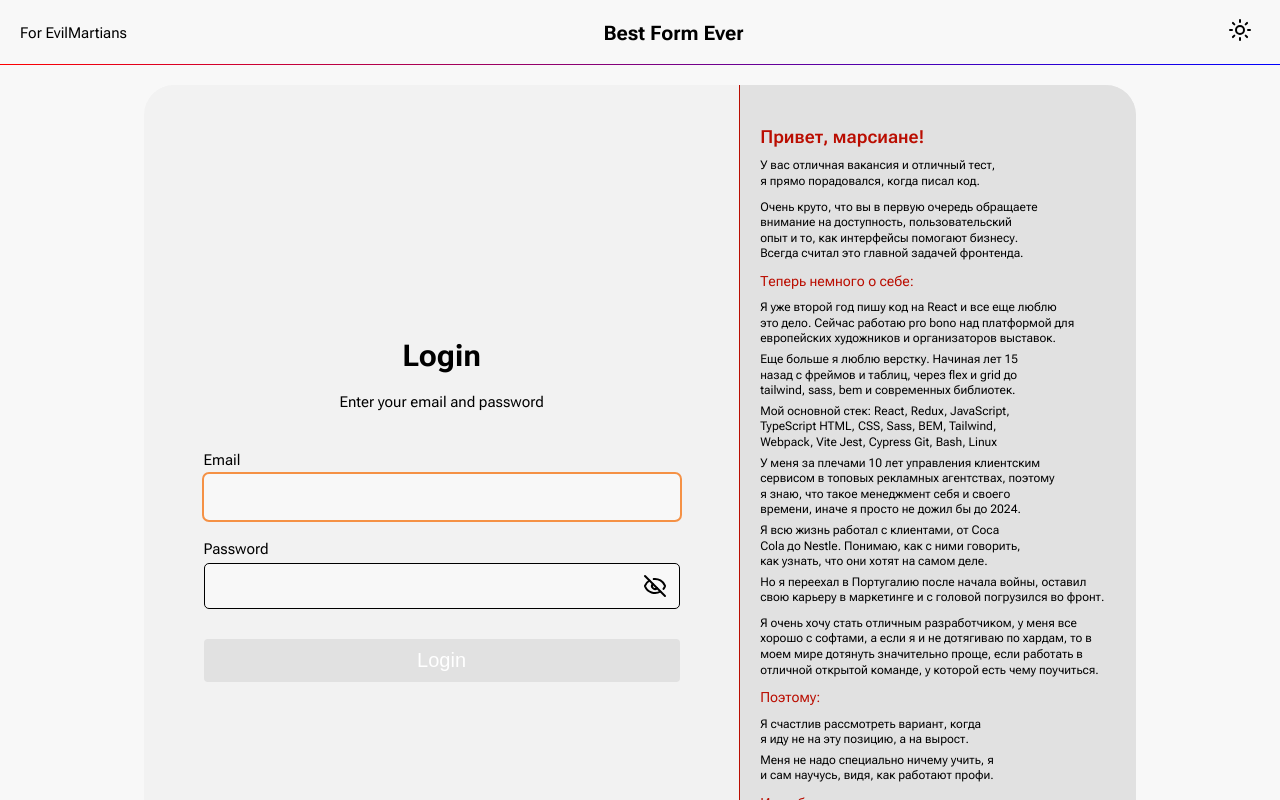
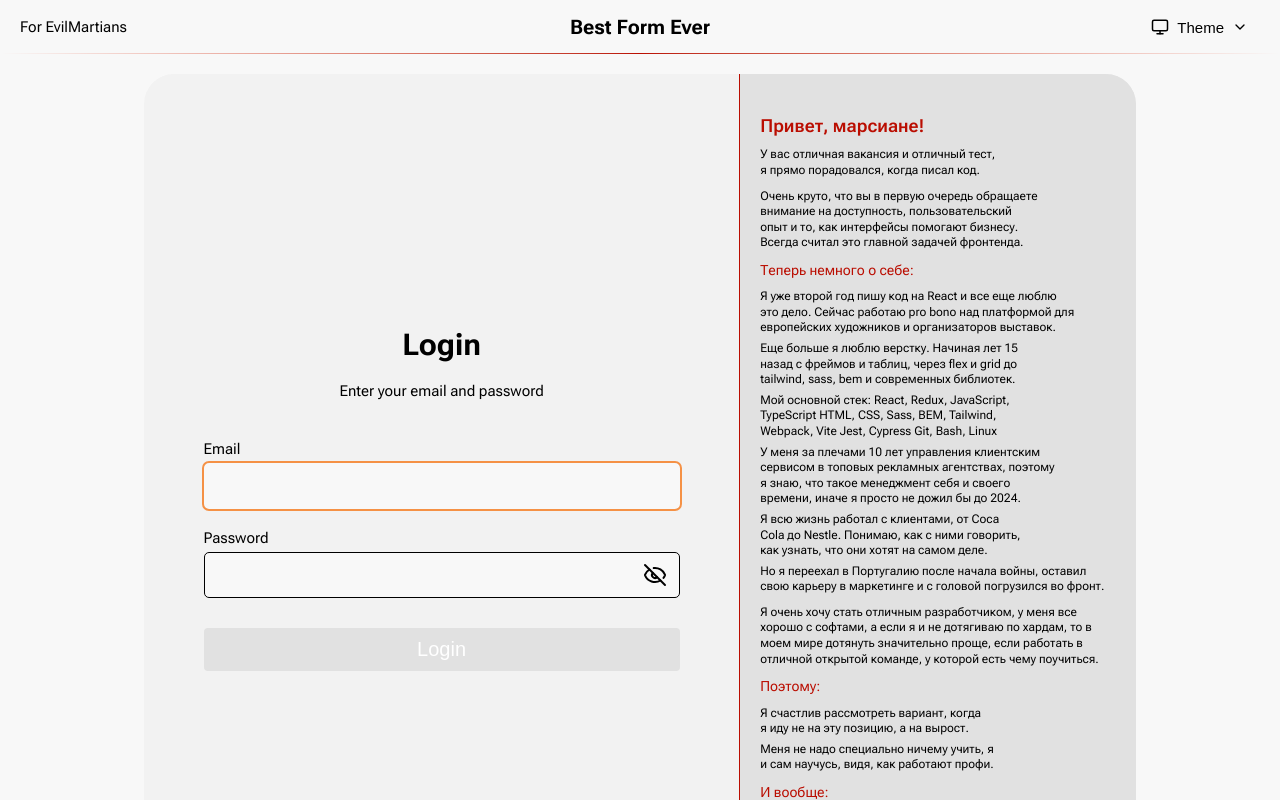
Before and after one commit to ddrigota/evil-martians-form, a Next.js app: page / in a window 1280 px wide. Shown: the top 800 px of the page. Built offline with nearby package versions, Linux system fonts and the light colour scheme.

Commit message:
rewrite themepicker for 3 option dropdown

```diff
--- a/src/components/Layout/Header/index.tsx
+++ b/src/components/Layout/Header/index.tsx
@@ -9,7 +9,7 @@ const Header = () => {
       <div className={styles.header__container}>
         <p className={styles.header__description}>For EvilMartians</p>
         <h1 className={styles.header__title}>Best Form Ever</h1>
-        <ThemePicker />
+        <ThemePicker className={styles.header__themePicker} />
       </div>
     </header>
   );
--- a/src/components/Layout/Header/styles.module.scss
+++ b/src/components/Layout/Header/styles.module.scss
@@ -9,7 +9,7 @@
     bottom: 0;
     width: 100%;
     height: 1px;
-    background: linear-gradient(90deg, #ff0000, #0000ff);
+    background: linear-gradient(90deg, var(--background), var(--accent), var(--background));
     speak-as: none;
     pointer-events: none;
   }
@@ -17,9 +17,9 @@
   &__container {
     margin: 0 auto;
     max-width: 1280px;
-    display: flex;
-    justify-content: space-between;
-    align-items: center;
+    display: grid;
+    grid-template-columns: repeat(3, 1fr);
+    place-items: center;
     position: relative;
   }
 
@@ -30,5 +30,10 @@
 
   &__description {
     font-size: clamp(0.6rem, 1.5vw, 1.5rem);
+    justify-self: start;
+  }
+
+  &__themePicker {
+    justify-self: end;
   }
 }
--- a/src/components/ui/ThemePicker/index.tsx
+++ b/src/components/ui/ThemePicker/index.tsx
@@ -1,55 +1,249 @@
 "use client";
 
 import { AnimatePresence, motion } from "framer-motion";
-import { Moon, Sun } from "lucide-react";
+import { Moon, Sun, Monitor, ChevronDown } from "lucide-react";
 import { useTheme } from "next-themes";
-import { useEffect, useState } from "react";
+import { useEffect, useState, useRef, KeyboardEvent as ReactKeyboardEvent, forwardRef, useCallback, useMemo } from "react";
 import Button from "@/components/ui/Button";
 import styles from "./styles.module.scss";
 
-export function ThemePicker() {
+type ThemeOption = "light" | "dark" | "system";
+
+interface ThemeOptionProps {
+  value: ThemeOption;
+  label: string;
+  icon: React.ReactNode;
+  isSelected: boolean;
+  onClick: () => void;
+  onKeyDown: (e: ReactKeyboardEvent<HTMLButtonElement>) => void;
+  tabIndex: number;
+}
+
+const ThemeOptionItem = forwardRef<HTMLButtonElement, ThemeOptionProps>(({
+  value,
+  label,
+  icon,
+  isSelected,
+  onClick,
+  onKeyDown,
+  tabIndex
+}, ref) => (
+  <button
+    ref={ref}
+    className={`${styles.themeOption} ${isSelected ? styles.selected : ''}`}
+    onClick={onClick}
+    onKeyDown={onKeyDown}
+    aria-selected={isSelected}
+    role="option"
+    id={`theme-option-${value}`}
+    tabIndex={tabIndex}>
+    <span className={styles.themeOptionIcon}>{icon}</span>
+    <span className={styles.themeOptionLabel}>{label}</span>
+  </button>
+));
+
+ThemeOptionItem.displayName = 'ThemeOptionItem';
+
+interface ThemePickerProps {
+  className?: string;
+}
+
+export function ThemePicker({ className }: ThemePickerProps) {
   const { setTheme, theme } = useTheme();
   const [mounted, setMounted] = useState(false);
+  const [isOpen, setIsOpen] = useState(false);
+  const [focusedIndex, setFocusedIndex] = useState(0);
+  const [announcement, setAnnouncement] = useState('');
+  const [wasOpen, setWasOpen] = useState(false);
+  const dropdownRef = useRef<HTMLDivElement>(null);
+  const optionRefs = useRef<(HTMLButtonElement | null)[]>([null, null, null]);
+  const toggleButtonRef = useRef<HTMLButtonElement>(null);
 
   useEffect(() => {
     setMounted(true);
   }, []);
 
-  const isDarkMode = theme === "dark";
+  useEffect(() => {
+    const handleClickOutside = (event: MouseEvent) => {
+      if (dropdownRef.current && !dropdownRef.current.contains(event.target as Node)) {
+        setIsOpen(false);
+      }
+    };
 
-  const toggleTheme = () => {
-    setTheme(isDarkMode ? "light" : "dark");
+    const handleKeyDown = (event: KeyboardEvent) => {
+      if (event.key === 'Escape') {
+        setIsOpen(false);
+      }
+    };
+
+    document.addEventListener('mousedown', handleClickOutside);
+    document.addEventListener('keydown', handleKeyDown);
+
+    return () => {
+      document.removeEventListener('mousedown', handleClickOutside);
+      document.removeEventListener('keydown', handleKeyDown);
+    };
+  }, []);
+
+  useEffect(() => {
+    if (isOpen) {
+      setWasOpen(true);
+    }
+
+    if (isOpen) {
+      const themeIndex = themeOptions.findIndex(option => option.value === theme);
+      setFocusedIndex(themeIndex >= 0 ? themeIndex : 0);
+
+      setTimeout(() => {
+        optionRefs.current[themeIndex >= 0 ? themeIndex : 0]?.focus();
+      }, 10);
+    } else if (!isOpen && wasOpen) {
+      toggleButtonRef.current?.focus();
+    }
+  }, [isOpen, theme, wasOpen]);
+
+  useEffect(() => {
+    if (announcement) {
+      const timer = setTimeout(() => {
+        setAnnouncement('');
+      }, 1000);
+      return () => clearTimeout(timer);
+    }
+  }, [announcement]);
+
+  const toggleDropdown = useCallback(() => {
+    setIsOpen(!isOpen);
+  }, [isOpen]);
+
+  const handleThemeChange = useCallback((newTheme: ThemeOption) => {
+    setTheme(newTheme);
+    setIsOpen(false);
+
+    const themeName = themeOptions.find(option => option.value === newTheme)?.label || newTheme;
+    setAnnouncement(`Theme changed to ${themeName}`);
+  }, [setTheme]);
+
+  const handleDropdownKeyDown = (e: ReactKeyboardEvent<HTMLButtonElement>) => {
+    if (!isOpen) {
+      if (e.key === 'ArrowDown' || e.key === 'ArrowUp' || e.key === ' ' || e.key === 'Enter') {
+        e.preventDefault();
+        setIsOpen(true);
+      }
+      return;
+    }
   };
 
-  const Icon = isDarkMode ? Moon : Sun;
-  const label = `Switch to ${isDarkMode ? "light" : "dark"} mode`;
-
-  const iconVariants = {
-    initial: { opacity: 0 },
-    animate: { opacity: 1 },
-    exit: { opacity: 0 },
+  const handleOptionKeyDown = (e: ReactKeyboardEvent<HTMLButtonElement>, index: number) => {
+    switch (e.key) {
+      case 'ArrowDown':
+        e.preventDefault();
+        if (index < themeOptions.length - 1) {
+          setFocusedIndex(index + 1);
+          optionRefs.current[index + 1]?.focus();
+        }
+        break;
+      case 'ArrowUp':
+        e.preventDefault();
+        if (index > 0) {
+          setFocusedIndex(index - 1);
+          optionRefs.current[index - 1]?.focus();
+        }
+        break;
+      case 'Enter':
+      case ' ':
+        e.preventDefault();
+        handleThemeChange(themeOptions[index].value);
+        break;
+      case 'Escape':
+        e.preventDefault();
+        setIsOpen(false);
+        break;
+      case 'Tab':
+        setIsOpen(false);
+        break;
+      default:
+        break;
+    }
   };
 
+  const getCurrentThemeIcon = () => {
+    if (!mounted) return null;
+
+    switch (theme) {
+      case 'light':
+        return <Sun className={styles.buttonIcon} />;
+      case 'dark':
+        return <Moon className={styles.buttonIcon} />;
+      default:
+        return <Monitor className={styles.buttonIcon} />;
+    }
+  };
+
+  const themeOptions = useMemo(() => [
+    { value: 'light' as const, label: 'Light', icon: <Sun /> },
+    { value: 'dark' as const, label: 'Dark', icon: <Moon /> },
+    { value: 'system' as const, label: 'System', icon: <Monitor /> }
+  ], []);
+
   return (
-    <div className={styles.wrapper}>
+    <div className={`${styles.wrapper} ${className}`} ref={dropdownRef}>
       {mounted ? (
-        <Button
-          className={styles.themeToggle}
-          variant="icon"
-          onClick={toggleTheme}
-          aria-label={label}>
-          <AnimatePresence mode="wait">
-            <motion.div
-              key={isDarkMode ? "dark-icon" : "light-icon"}
-              variants={iconVariants}
-              initial="initial"
-              animate="animate"
-              exit="exit"
-              transition={{ duration: 0.1 }}>
-              <Icon />
-            </motion.div>
+        <>
+          <Button
+            ref={toggleButtonRef}
+            className={styles.themeToggle}
+            variant="icon"
+            onClick={toggleDropdown}
+            onKeyDown={handleDropdownKeyDown}
+            aria-haspopup="listbox"
+            aria-expanded={isOpen}
+            aria-controls={isOpen ? "theme-options-listbox" : undefined}
+            aria-label="Select theme">
+            <span className={styles.currentTheme}>
+              {getCurrentThemeIcon()}
+              <span className={styles.currentThemeLabel}>Theme</span>
+            </span>
+            <ChevronDown className={`${styles.chevron} ${isOpen ? styles.chevronUp : ''}`} />
+          </Button>
+
+          <AnimatePresence>
+            {isOpen && (
+              <motion.div
+                className={styles.dropdown}
+                role="listbox"
+                id="theme-options-listbox"
+                aria-labelledby="theme-selector"
+                aria-activedescendant={`theme-option-${themeOptions[focusedIndex].value}`}
+                initial={{ opacity: 0, y: -10 }}
+                animate={{ opacity: 1, y: 0 }}
+                exit={{ opacity: 0, y: -10 }}
+                transition={{ duration: 0.2 }}>
+                {themeOptions.map((option, index) => (
+                  <ThemeOptionItem
+                    key={option.value}
+                    value={option.value}
+                    label={option.label}
+                    icon={option.icon}
+                    isSelected={theme === option.value}
+                    onClick={() => handleThemeChange(option.value)}
+                    onKeyDown={(e) => handleOptionKeyDown(e, index)}
+                    tabIndex={focusedIndex === index ? 0 : -1}
+                    ref={(el) => {
+                      optionRefs.current[index] = el;
+                    }}
+                  />
+                ))}
+              </motion.div>
+            )}
           </AnimatePresence>
-        </Button>
+
+          <div
+            aria-live="polite"
+            className={styles.visuallyHidden}
+            role="status">
+            {announcement}
+          </div>
+        </>
       ) : (
         <div className={styles.placeholder} />
       )}
--- a/src/components/ui/ThemePicker/styles.module.scss
+++ b/src/components/ui/ThemePicker/styles.module.scss
@@ -1,4 +1,118 @@
+.wrapper {
+  position: relative;
+}
+
 .placeholder {
-  width: 40px;
-  height: 44px;
+  height: 34px;
 }
+
+.themeToggle {
+  display: flex;
+  align-items: center;
+  gap: 8px;
+  padding: 8px 12px;
+  border-radius: 6px;
+  transition: background-color 0.2s ease;
+
+  &:hover {
+    background-color: var(--message-bg);
+  }
+
+  &:focus-visible {
+    outline: 2px solid var(--accent);
+    outline-offset: 2px;
+  }
+}
+
+.currentTheme {
+  display: flex;
+  align-items: center;
+  gap: 8px;
+}
+
+.buttonIcon {
+  width: 18px;
+  height: 18px;
+}
+
+.currentThemeLabel {
+  font-size: clamp(0.6rem, 1.5vw, 1.5rem);
+}
+
+.chevron {
+  width: 16px;
+  height: 16px;
+  transition: transform 0.2s ease;
+}
+
+.chevronUp {
+  transform: rotate(180deg);
+}
+
+.dropdown {
+  position: absolute;
+  top: calc(100% + 4px);
+  right: 0;
+  width: 160px;
+  background-color: var(--card-bg);
+  border: 1px solid var(--shadow);
+  border-radius: 8px;
+  box-shadow: 0 4px 12px rgba(0, 0, 0, 0.1);
+  z-index: 10;
+  overflow: hidden;
+}
+
+.themeOption {
+  display: flex;
+  align-items: center;
+  width: 100%;
+  gap: 8px;
+  padding: 10px 12px;
+  background: none;
+  border: none;
+  text-align: left;
+  cursor: pointer;
+  transition: background-color 0.2s ease;
+
+  &:hover {
+    background-color: var(--message-bg);
+  }
+
+  &:focus-visible {
+    outline: 1px solid var(--accent);
+    outline-offset: -2px;
+  }
+}
+
+.themeOptionIcon {
+  display: flex;
+  align-items: center;
+  justify-content: center;
+  width: 18px;
+  height: 18px;
+}
+
+.themeOptionLabel {
+  font-size: 14px;
+}
+
+.selected {
+  background-color: oklch(from var(--accent) l c h / 0.5);
+  font-weight: 500;
+
+  &:hover {
+    background-color: var(--message-bg);
+  }
+}
+
+.visuallyHidden {
+  position: absolute;
+  width: 1px;
+  height: 1px;
+  padding: 0;
+  margin: -1px;
+  overflow: hidden;
+  clip: rect(0, 0, 0, 0);
+  white-space: nowrap;
+  border: 0;
+}
```
